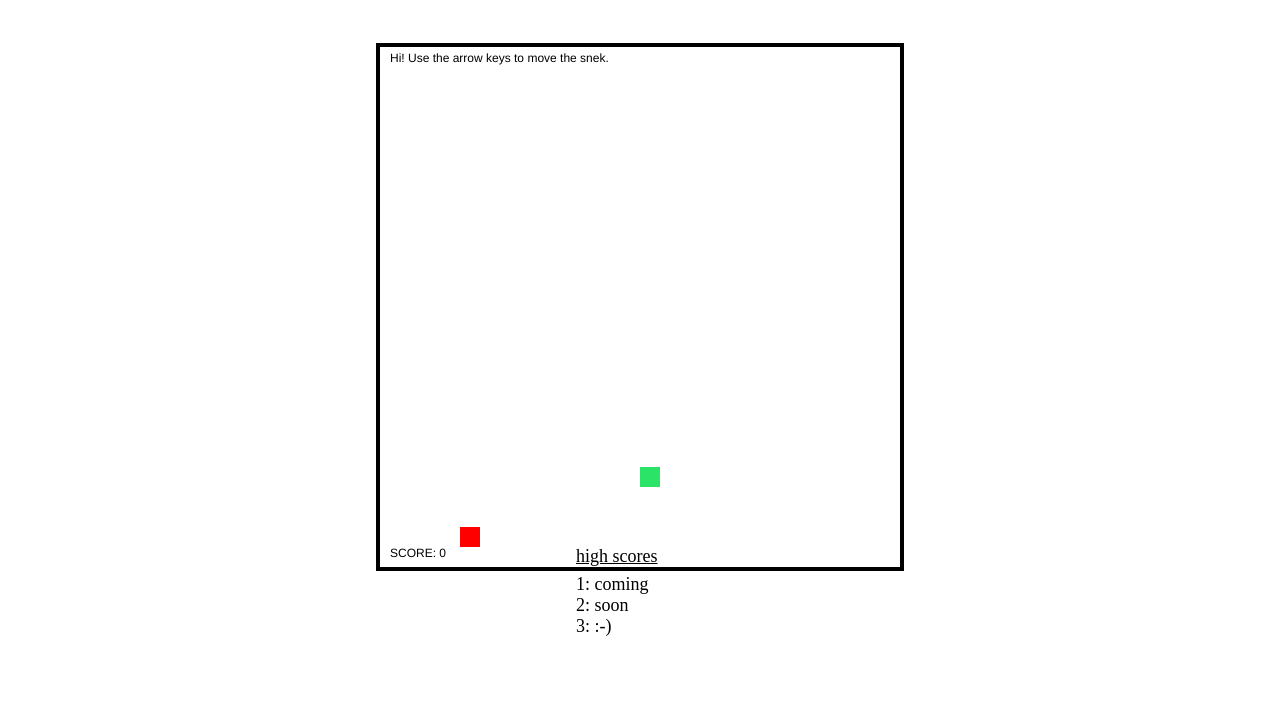
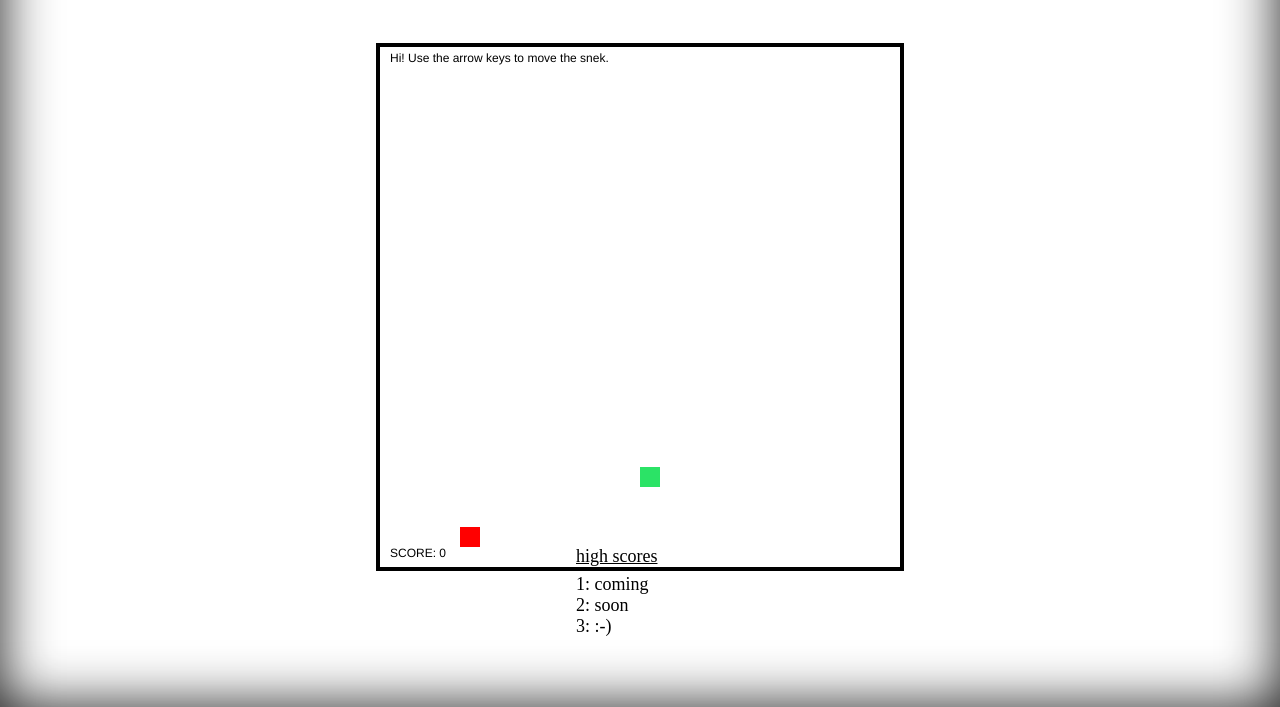
Before and after one commit to rohan-chaudhry/snek.github.io, a plain HTML site: page index.html in a window 1280 px wide. Shown: the part 93-800 px from the top of the page. Drawn offline with Linux system fonts and the light colour scheme.

Commit message:
Update index.html

```diff
--- a/index.html
+++ b/index.html
@@ -40,12 +40,21 @@
 		font-size: 18px;
 		text-align: left;
 	}
+	.vig {
+ 		position: fixed;
+  		top: 0;
+  		left: 0;
+  		width: 100%;
+  		height: 100%;
+  		box-shadow: 0 0 55px rgba(0,0,0,0.9) inset;
+	}
 
 	</style>
 
 
 </head>
-<body onload='dispscore()'>
+<body>
+<div class = 'vig'></div>
 
 <script>
 
```
